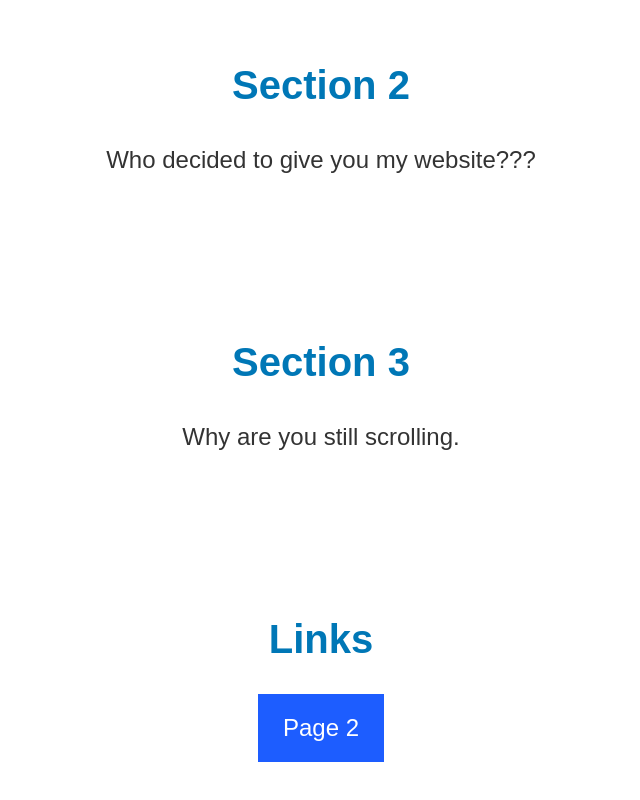
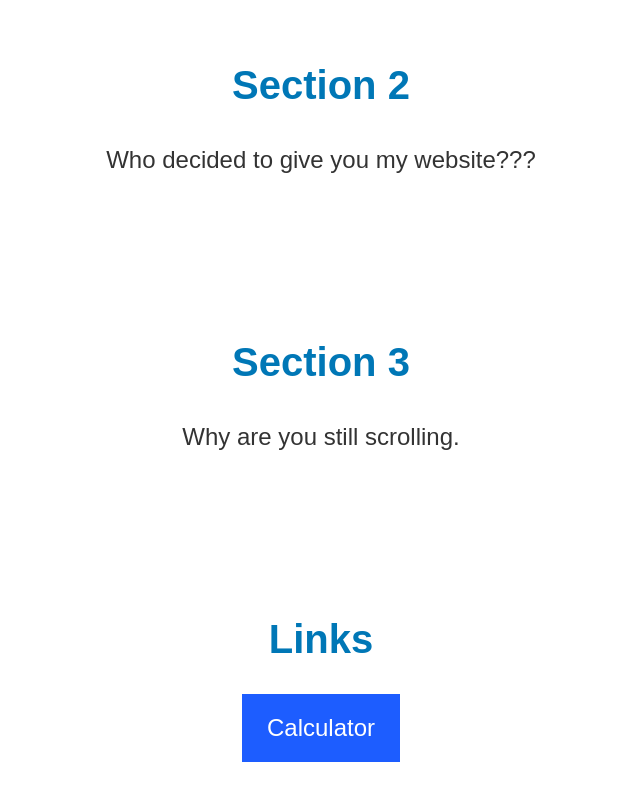
Before and after one commit to Wosca/wosca.github.io, a plain HTML site: page index.html in a window 1280 px wide. Shown: the part 1078-1878 px from the top of the page, without its empty margins (319-959 px from the left). Drawn offline with Linux system fonts and the light colour scheme; some packages are replaced by stand-ins of ours; a script that the page names is missing.

Commit message:
Update index.html

```diff
--- a/index.html
+++ b/index.html
@@ -52,7 +52,7 @@
     <div class="section">
       <h2>Links</h2>
       <p>
-        <a href="calculator.html">Page 2</a>
+        <a href="calculator.html">Calculator</a>
       </p>
     </div>
     <script>
```
